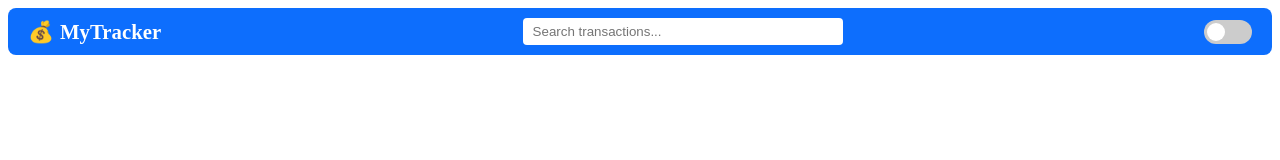
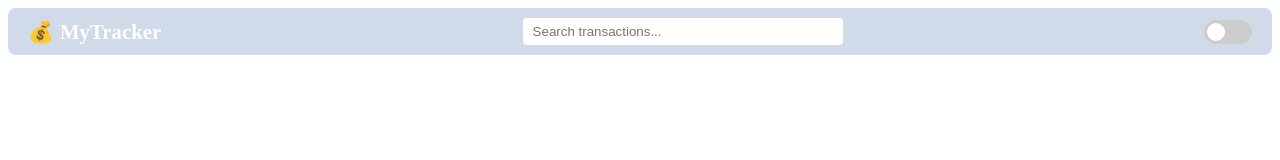
Before and after one commit to KaranKuma-r/Personal_Finance_Tracker, a plain HTML site: page index.html in a window 1280 px wide. Drawn offline with Linux system fonts and the light colour scheme.

Commit message:
SomeChange

```diff
--- a/style.css
+++ b/style.css
@@ -3,7 +3,7 @@
   display: flex;
   justify-content: space-between;
   align-items: center;
-  background-color: #0d6efd;
+  background-color: #d0dae9;
   padding: 10px 20px;
   border-radius: 8px;
   margin-bottom: 20px;
```
